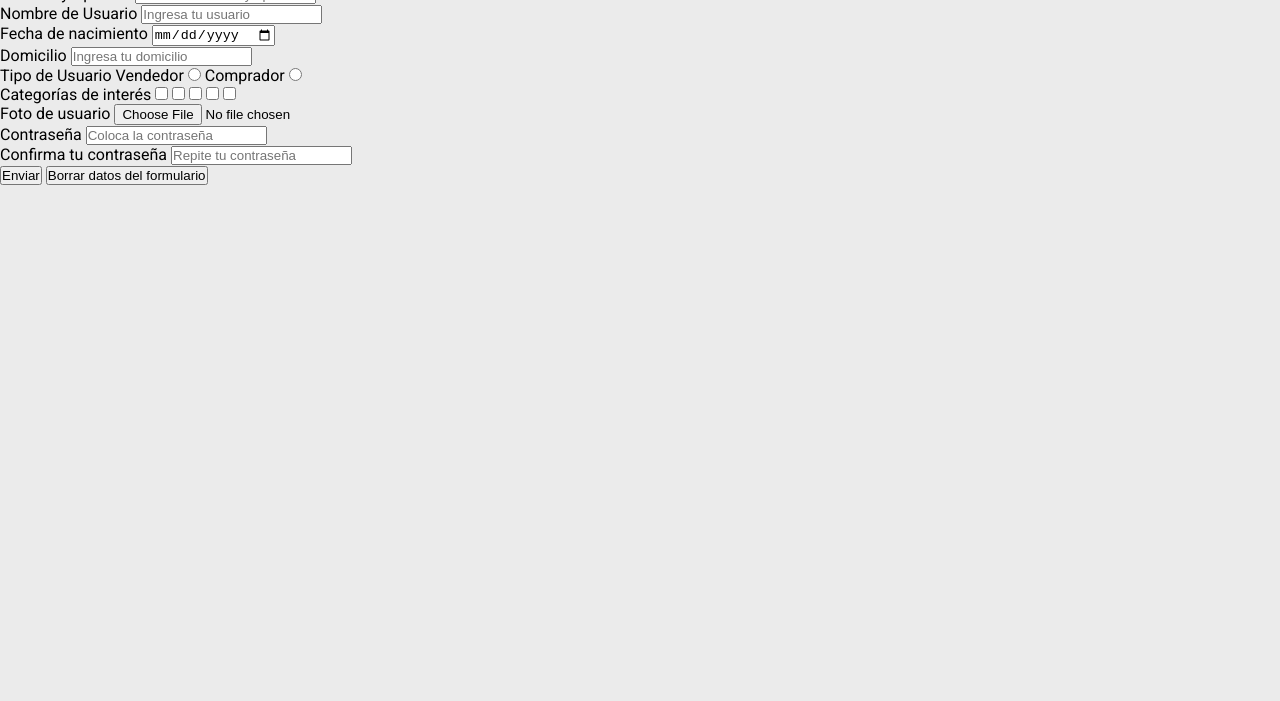
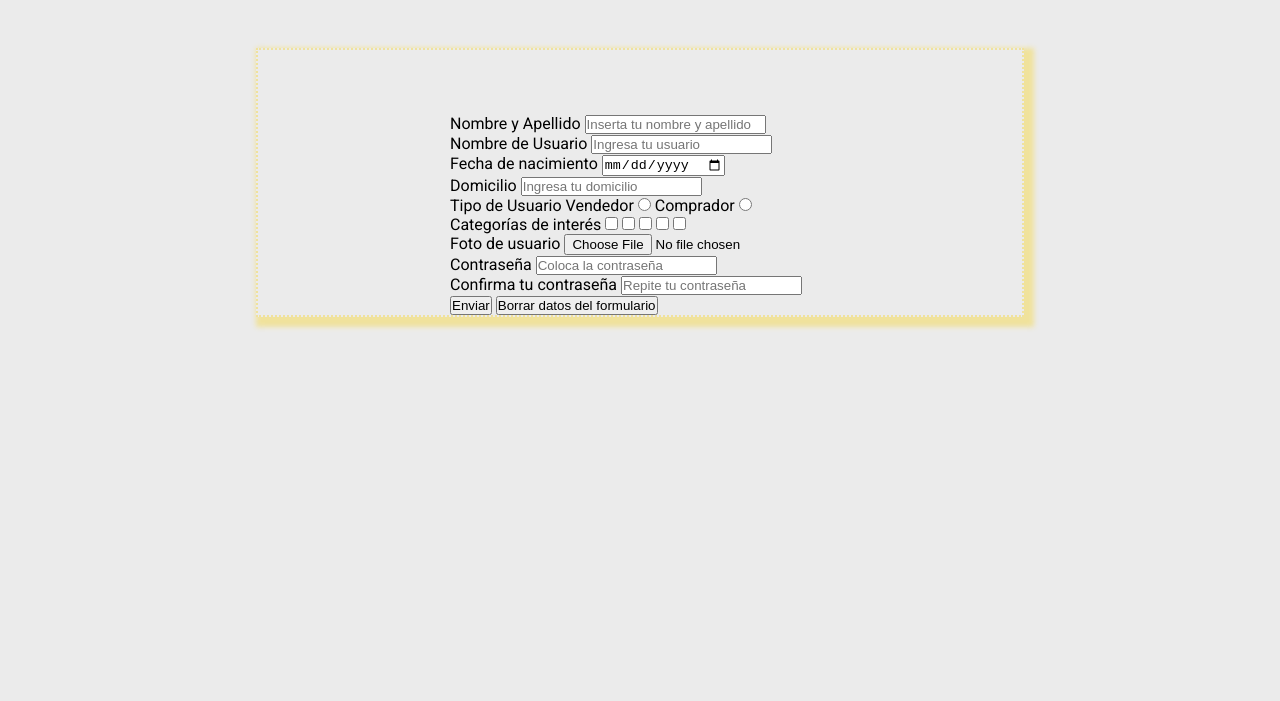
Before and after one commit to h-amarillo/MercadoLiebre, a website: page views/register.html in a window 1280 px wide. Shown: the part 99-800 px from the top of the page. Drawn offline with Linux system fonts and the light colour scheme; files that its build step writes are made by us from their sources; files whose address does not match are found by name.

Commit message:
continuo con estilo de formulario de registro

```diff
--- a/public/css/register.css
+++ b/public/css/register.css
@@ -44,3 +44,16 @@ header ul li a{
     text-decoration: none;
     color: black;
 }
+
+/*dando estilo al formulario*/
+div.box-de-form{
+    padding:5% 15% 0 15%;
+    margin: 5% 20%;
+    border: #f0e29c 2px dotted;
+    box-shadow: 5px 5px 5px 5px #f0e29c;
+}
+div.input{
+    padding: 3% 3%;
+    margin: 2% 0 5% 0;
+    border: gray
+}
--- a/views/register.html
+++ b/views/register.html
@@ -1,5 +1,6 @@
 <!DOCTYPE html>
 <html lang="en">
+
 <head>
     <meta charset="UTF-8">
     <meta http-equiv="X-UA-Compatible" content="IE=edge">
@@ -9,6 +10,7 @@
     <link rel="stylesheet" href="css/register.css">
     <title>Regístrate en Mecado Liebre</title>
 </head>
+
 <body>
     <header>
         <div class="top_header">
@@ -24,70 +26,75 @@
             </nav>
         </div>
     </header>
+    <div class="box-de-form">
         <form action="" method="post">
-        <div>
+            <div class=complete-name>
                 <label for="nombre_completo">Nombre y Apellido</label>
-            <input required placeholder="Inserta tu nombre y apellido" type="text" name="nombre" id="nombre_completo"/>
+                <input required placeholder="Inserta tu nombre y apellido" type="text" name="nombre"
+                    id="nombre_completo" />
             </div>
 
-        <div>
+            <div class=user-name>
                 <label for="nombre_usuario">Nombre de Usuario</label>
-            <input placeholder="Ingresa tu usuario" type="text" name="usuario" id="nombre_usuario"/>
+                <input placeholder="Ingresa tu usuario" type="text" name="usuario" id="nombre_usuario" />
             </div>
 
-        <div>
+            <div class=birthdate>
                 <label for="fecha_nacimiento">Fecha de nacimiento</label>
-            <input placeholder="mm/dd/yyyy" type="date" name="borndate" id="fecha_nacimiento"/>
+                <input placeholder="mm/dd/yyyy" type="date" name="borndate" id="fecha_nacimiento" />
             </div>
 
-        <div>
+            <div class="adress">
                 <label for="domicilio">Domicilio</label>
-            <input placeholder="Ingresa tu domicilio" type="text" name="domicilio" id="domicilio"/>
+                <input placeholder="Ingresa tu domicilio" type="text" name="domicilio" id="domicilio" />
             </div>
 
-        <div>
+            <div class="user-type">
                 <label>Tipo de Usuario</label>
                 <label for="Vendedor">Vendedor</label>
-            <input type="radio" name="tipo-usuario" value="Me interesa vender" id="vendedor"/>
+                <input type="radio" name="tipo-usuario" value="Me interesa vender" id="vendedor" />
                 <label for="Comprador">Comprador</label>
-            <input type="radio" name="tipo-usuario" value="Me interesa comprar" id="comprador"/>
+                <input type="radio" name="tipo-usuario" value="Me interesa comprar" id="comprador" />
             </div>
 
-        <div>
-            <label for="Categorias de interes">Categorías de interés</label> <!--¿si va ese for?-->
+            <div class="interested-in">
+                <label for="Categorias de interes">Categorías de interés</label>
+                <!--¿si va ese for?-->
                 <label for="electro">
-                <input type="checkbox" name="interés-en" value="Electro" id="electro"/>
+                    <input type="checkbox" name="interés-en" value="Electro" id="electro" />
                 </label>
 
                 <label for="moda">
-                <input type="checkbox" name="interés-en" value="Moda" id="moda"/>
+                    <input type="checkbox" name="interés-en" value="Moda" id="moda" />
                 </label>
 
                 <label for="hogar">
-                <input type="checkbox" name="interés-en" value="Hogar" id="hogar"/>
+                    <input type="checkbox" name="interés-en" value="Hogar" id="hogar" />
                 </label>
 
                 <label for="jugueteria">
-                <input type="checkbox" name="interés-en" value="Juguetería" id="jugueteria"/>
+                    <input type="checkbox" name="interés-en" value="Juguetería" id="jugueteria" />
                 </label>
 
                 <label for="vidasana">
-                <input type="checkbox" name="interés-en" value="Vida sana" id="vidasana"/>
+                    <input type="checkbox" name="interés-en" value="Vida sana" id="vidasana" />
                 </label>
             </div>
 
-        <div>
+            <div class="user-photo">
                 <label for="foto usuario">Foto de usuario</label>
-            <input placeholder="Insertar foto de usuario" type="file" name="foto-usuario" accept=".jpg" id="foto usuario"/>
+                <input placeholder="Insertar foto de usuario" type="file" name="foto-usuario" accept=".jpg"
+                    id="foto usuario" />
             </div>
-        <div>
+            <div class="password">
                 <label for="password">Contraseña</label>
-            <input placeholder="Coloca la contraseña" type="password" name="password" minlength="8" id="password"/>
+                <input placeholder="Coloca la contraseña" type="password" name="password" minlength="8" id="password" />
             </div>
 
-        <div>
+            <div class="r-passwors">
                 <label for="repite password">Confirma tu contraseña</label>
-            <input placeholder="Repite tu contraseña" type="password" name="password2" minlength="8" id="repite password"/>
+                <input placeholder="Repite tu contraseña" type="password" name="password2" minlength="8"
+                    id="repite password" />
             </div>
 
             <div class="botones">
@@ -95,5 +102,8 @@
                 <button type="reset" id="boton borrar">Borrar datos del formulario</button>
             </div>
         </form>
+    </div>
+
 </body>
+
 </html>
```
Lines whose indentation alone changed are shown as unchanged.
